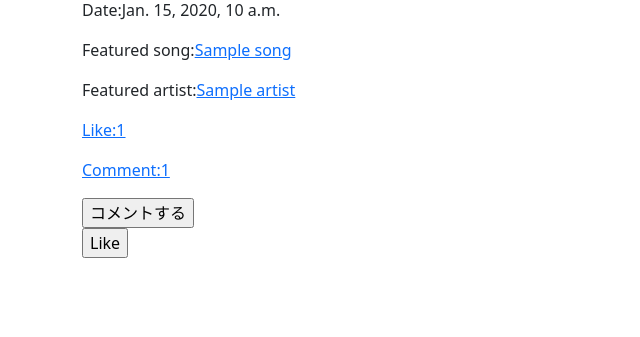
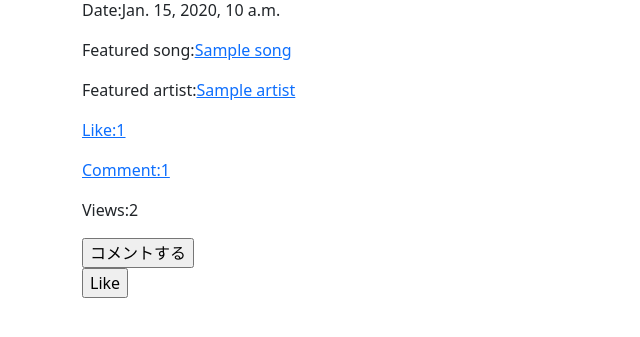
Before and after one commit to yuki-tamaribuchi/mlog, a Django app: page /detail/1/ in a window 1280 px wide. Shown: the part 278-615 px from the top of the page, without its empty margins (0-640 px from the left). Run offline with Django 3.2, Linux system fonts and the light colour scheme; tables that the repository leaves empty hold one stand-in row (values such as "Sample post"); grey boxes marked "Sample" are stand-in pictures; some libraries are stand-ins or nearby versions.

Commit message:
Add view count function

```diff
--- a/mlog_project/mlog/views.py
+++ b/mlog_project/mlog/views.py
@@ -85,6 +85,8 @@ class EntryDetailView(DetailView):
 			context['like_status']=Like.objects.filter(user__username=self.request.user.username,entry=self.kwargs['pk'])
 		except ObjectDoesNotExist:
 			context['like_status']=Like.objects.none()
+
+		context['view_count']=ReadHistory.objects.filter(entry__id=self.kwargs['pk']).count()
 
 		return context
 
--- a/mlog_project/templates/mlog/entrydetail.html
+++ b/mlog_project/templates/mlog/entrydetail.html
@@ -14,6 +14,7 @@
 
 		<p><a href="{% url 'mlog:likelist' entry.id %}">Like:{{like}}</a></p>
 		<p><a href="{% url 'mlog:commentlist' entry.id %}">Comment:{{comment}}</a></p>
+		<p>Views:{{view_count}}</p>
 
 		<a href="{% url 'mlog:commentcreate' entry.id %}"><input type="button" value="コメントする"></a>
 
```
